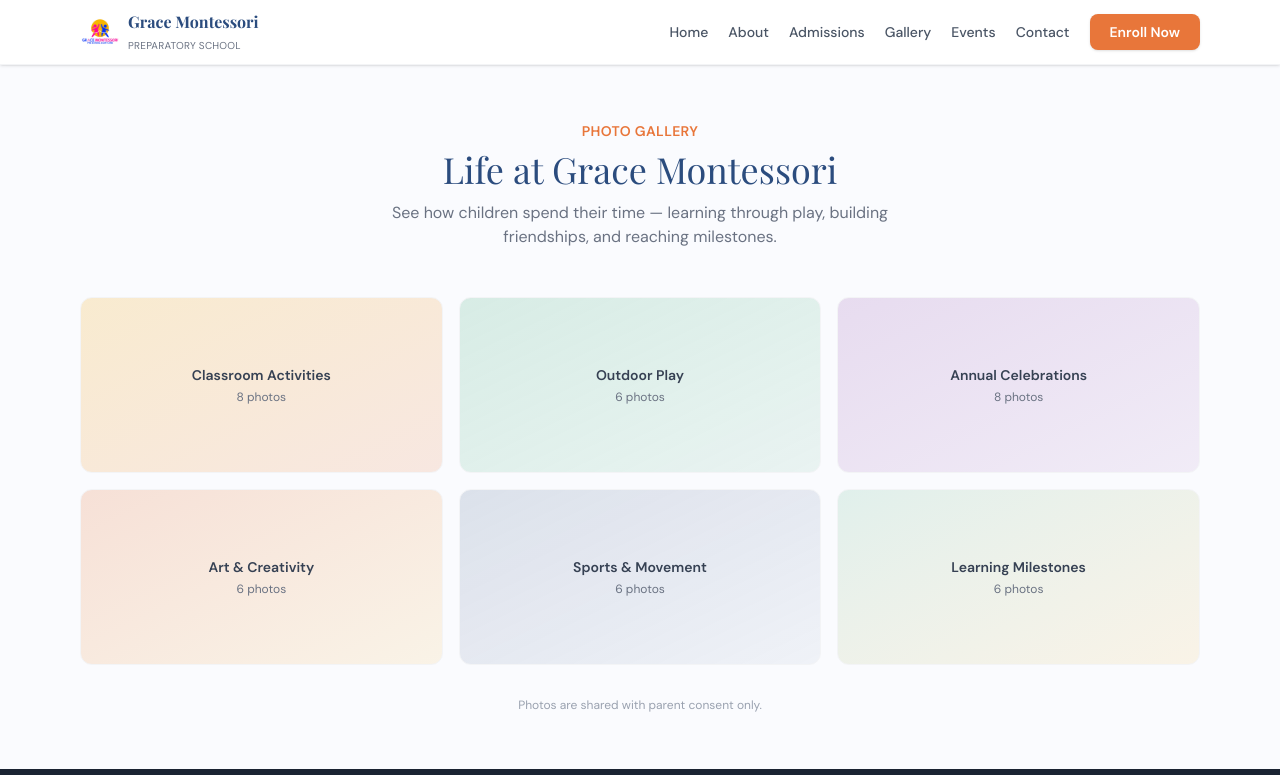
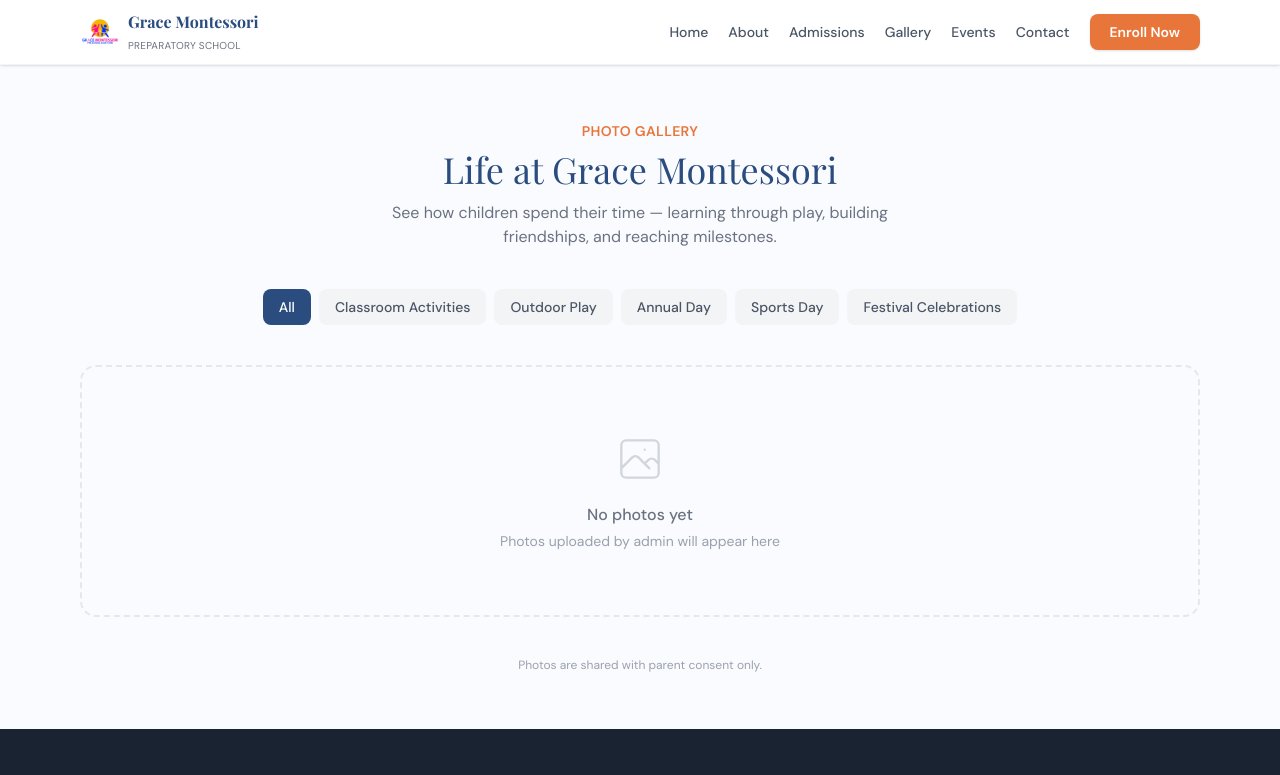
Before and after one commit to management-systems/Rising_Star_Preparatory_School, a Next.js app: page /gallery in a window 1280 px wide. Shown: the top 775 px of the page. Built offline with nearby package versions, Linux system fonts and the light colour scheme.

Commit message:
Gallery: persist to localStorage, show on public page with filter buttons

```diff
--- a/app/admin/gallery/page.tsx
+++ b/app/admin/gallery/page.tsx
@@ -1,5 +1,5 @@
 'use client';
-import React, { useState } from 'react';
+import React, { useState, useEffect } from 'react';
 import Link from 'next/link';
 import { usePathname } from 'next/navigation';
 
@@ -33,6 +33,16 @@
   const [sidebarOpen, setSidebarOpen] = useState(false);
   const pathname = usePathname();
 
+  useEffect(() => {
+    const stored = localStorage.getItem('gallery_photos');
+    if (stored) setPhotos(JSON.parse(stored));
+  }, []);
+
+  const savePhotos = (updated: Photo[]) => {
+    setPhotos(updated);
+    localStorage.setItem('gallery_photos', JSON.stringify(updated));
+  };
+
   const handleFileChange = (e: React.ChangeEvent<HTMLInputElement>) => {
     const f = e.target.files?.[0];
     if (f) {
@@ -43,27 +53,30 @@
 
   const handleUpload = (e: React.FormEvent) => {
     e.preventDefault();
-    if (!file) return;
+    if (!file || !preview) return;
     setUploading(true);
-    setTimeout(() => {
+
+    const reader = new FileReader();
+    reader.onload = () => {
       const newPhoto: Photo = {
         id: Date.now().toString(),
         name: caption || file.name,
         album,
-        preview: preview || '',
+        preview: reader.result as string,
         uploadedAt: new Date().toLocaleDateString(),
       };
-      setPhotos([newPhoto, ...photos]);
+      savePhotos([newPhoto, ...photos]);
       setFile(null);
       setPreview(null);
       setCaption('');
       setUploading(false);
-    }, 1000);
+    };
+    reader.readAsDataURL(file);
   };
 
   const handleDelete = (id: string) => {
     if (confirm('Are you sure you want to delete this photo?')) {
-      setPhotos(photos.filter((p) => p.id !== id));
+      savePhotos(photos.filter((p) => p.id !== id));
     }
   };
 
--- a/app/gallery/page.tsx
+++ b/app/gallery/page.tsx
@@ -1,22 +1,27 @@
 'use client';
-import React, { useState } from 'react';
+import React, { useState, useEffect } from 'react';
 import Navbar from "@/components/layout/Navbar";
 import Footer from "@/components/layout/Footer";
 
-const albums = [
-  { id: 'classroom', name: 'Classroom Activities', count: 8, color: 'from-[#F5C563]/30 to-[#E8763A]/15', photos: ['Circle time learning', 'Story reading session', 'Number recognition', 'Alphabet tracing', 'Group activity', 'Show & tell', 'Puzzle solving', 'Craft project'] },
-  { id: 'outdoor', name: 'Outdoor Play', count: 6, color: 'from-[#4CAF82]/20 to-[#4CAF82]/10', photos: ['Slide time', 'Sand pit play', 'Running race', 'Ball games', 'Nature walk', 'Garden exploration'] },
-  { id: 'annual', name: 'Annual Celebrations', count: 8, color: 'from-[#9C5FB5]/20 to-[#9C5FB5]/10', photos: ['Stage performance', 'Dance recital', 'Prize distribution', 'Group photo', 'Costume parade', 'Parent audience', 'Chief guest welcome', 'Closing ceremony'] },
-  { id: 'art', name: 'Art & Creativity', count: 6, color: 'from-[#E8763A]/20 to-[#F5C563]/15', photos: ['Finger painting', 'Clay modelling', 'Paper craft', 'Drawing session', 'Color mixing', 'Collage making'] },
-  { id: 'sports', name: 'Sports & Movement', count: 6, color: 'from-[#2B4C7E]/15 to-[#2B4C7E]/5', photos: ['Yoga session', 'Relay race', 'Balancing act', 'Hula hoop', 'Dance movement', 'Warm-up exercises'] },
-  { id: 'milestones', name: 'Learning Milestones', count: 6, color: 'from-[#4CAF82]/15 to-[#F5C563]/15', photos: ['First writing', 'Reading aloud', 'Math activity', 'Science experiment', 'Graduation day', 'Certificate ceremony'] },
-];
+interface Photo {
+  id: string;
+  name: string;
+  album: string;
+  preview: string;
+}
 
-const photoColors = ['bg-[#F5C563]/20', 'bg-[#4CAF82]/15', 'bg-[#E8763A]/15', 'bg-[#9C5FB5]/15', 'bg-[#2B4C7E]/10', 'bg-[#F5C563]/15', 'bg-[#4CAF82]/10', 'bg-[#E8763A]/10'];
+const albumFilters = ['All', 'Classroom Activities', 'Outdoor Play', 'Annual Day', 'Sports Day', 'Festival Celebrations'];
 
 export default function Gallery() {
-  const [activeAlbum, setActiveAlbum] = useState<string | null>(null);
-  const selected = albums.find(a => a.id === activeAlbum);
+  const [photos, setPhotos] = useState<Photo[]>([]);
+  const [filter, setFilter] = useState('All');
+
+  useEffect(() => {
+    const stored = localStorage.getItem('gallery_photos');
+    if (stored) setPhotos(JSON.parse(stored));
+  }, []);
+
+  const filtered = filter === 'All' ? photos : photos.filter(p => p.album === filter);
 
   return (
     <>
@@ -24,35 +29,45 @@
       <main className="max-w-6xl mx-auto px-4 py-14">
         <p className="text-[#E8763A] text-sm font-semibold uppercase tracking-wide text-center mb-2">Photo Gallery</p>
         <h1 className="text-4xl font-serif text-[#2B4C7E] text-center mb-3">Life at Grace Montessori</h1>
-        <p className="text-center text-gray-500 mb-12 max-w-lg mx-auto">See how children spend their time — learning through play, building friendships, and reaching milestones.</p>
+        <p className="text-center text-gray-500 mb-10 max-w-lg mx-auto">See how children spend their time — learning through play, building friendships, and reaching milestones.</p>
 
-        {!activeAlbum ? (
-          <>
-            <div className="grid grid-cols-2 md:grid-cols-3 gap-4">
-              {albums.map((a) => (
-                <button key={a.id} onClick={() => setActiveAlbum(a.id)} className={`bg-gradient-to-br ${a.color} rounded-xl h-44 flex flex-col items-center justify-center text-center p-4 hover:shadow-md transition-shadow border border-gray-100 cursor-pointer w-full`}>
-                  <span className="font-semibold text-gray-700 text-sm">{a.name}</span>
-                  <span className="text-xs text-gray-500 mt-1">{a.count} photos</span>
+        {/* Filter Buttons */}
+        <div className="flex flex-wrap justify-center gap-2 mb-10">
+          {albumFilters.map((a) => (
+            <button
+              key={a}
+              onClick={() => setFilter(a)}
+              className={`px-4 py-2 rounded-lg text-sm font-medium transition ${filter === a ? 'bg-[#2B4C7E] text-white' : 'bg-gray-100 text-gray-600 hover:bg-gray-200'}`}
+            >
+              {a}
             </button>
           ))}
         </div>
-            <p className="text-center text-xs text-gray-400 mt-8">Photos are shared with parent consent only.</p>
-          </>
+
+        {/* Photos Grid */}
+        {filtered.length === 0 ? (
+          <div className="text-center py-16 border-2 border-dashed border-gray-200 rounded-2xl">
+            <svg className="w-14 h-14 text-gray-300 mx-auto mb-4" fill="none" viewBox="0 0 24 24" stroke="currentColor"><path strokeLinecap="round" strokeLinejoin="round" strokeWidth={1} d="M4 16l4.586-4.586a2 2 0 012.828 0L16 16m-2-2l1.586-1.586a2 2 0 012.828 0L20 14m-6-6h.01M6 20h12a2 2 0 002-2V6a2 2 0 00-2-2H6a2 2 0 00-2 2v12a2 2 0 002 2z" /></svg>
+            <p className="text-gray-500 font-medium">No photos yet</p>
+            <p className="text-sm text-gray-400 mt-1">{filter === 'All' ? 'Photos uploaded by admin will appear here' : `No photos in "${filter}" album`}</p>
+          </div>
         ) : (
-          <>
-            <button onClick={() => setActiveAlbum(null)} className="mb-6 text-sm font-semibold text-[#2B4C7E] hover:text-[#E8763A] transition-colors">
-              ← Back to Albums
-            </button>
-            <h2 className="text-2xl font-serif text-[#2B4C7E] mb-6">{selected?.name}</h2>
           <div className="grid grid-cols-2 md:grid-cols-3 lg:grid-cols-4 gap-4">
-              {selected?.photos.map((photo, i) => (
-                <div key={photo} className={`${photoColors[i % photoColors.length]} rounded-xl h-40 flex items-center justify-center border border-gray-100`}>
-                  <span className="text-sm text-gray-600 font-medium text-center px-3">{photo}</span>
+            {filtered.map((photo) => (
+              <div key={photo.id} className="rounded-xl overflow-hidden border border-gray-100 hover:shadow-md transition-shadow">
+                <div className="aspect-square bg-gray-50">
+                  <img src={photo.preview} alt={photo.name} className="w-full h-full object-cover" />
+                </div>
+                <div className="p-3">
+                  <p className="text-sm font-medium text-gray-800 truncate">{photo.name}</p>
+                  <p className="text-xs text-gray-400">{photo.album}</p>
+                </div>
               </div>
             ))}
           </div>
-          </>
         )}
+
+        <p className="text-center text-xs text-gray-400 mt-10">Photos are shared with parent consent only.</p>
       </main>
       <Footer />
     </>
```
Lines whose indentation alone changed are shown as unchanged.
